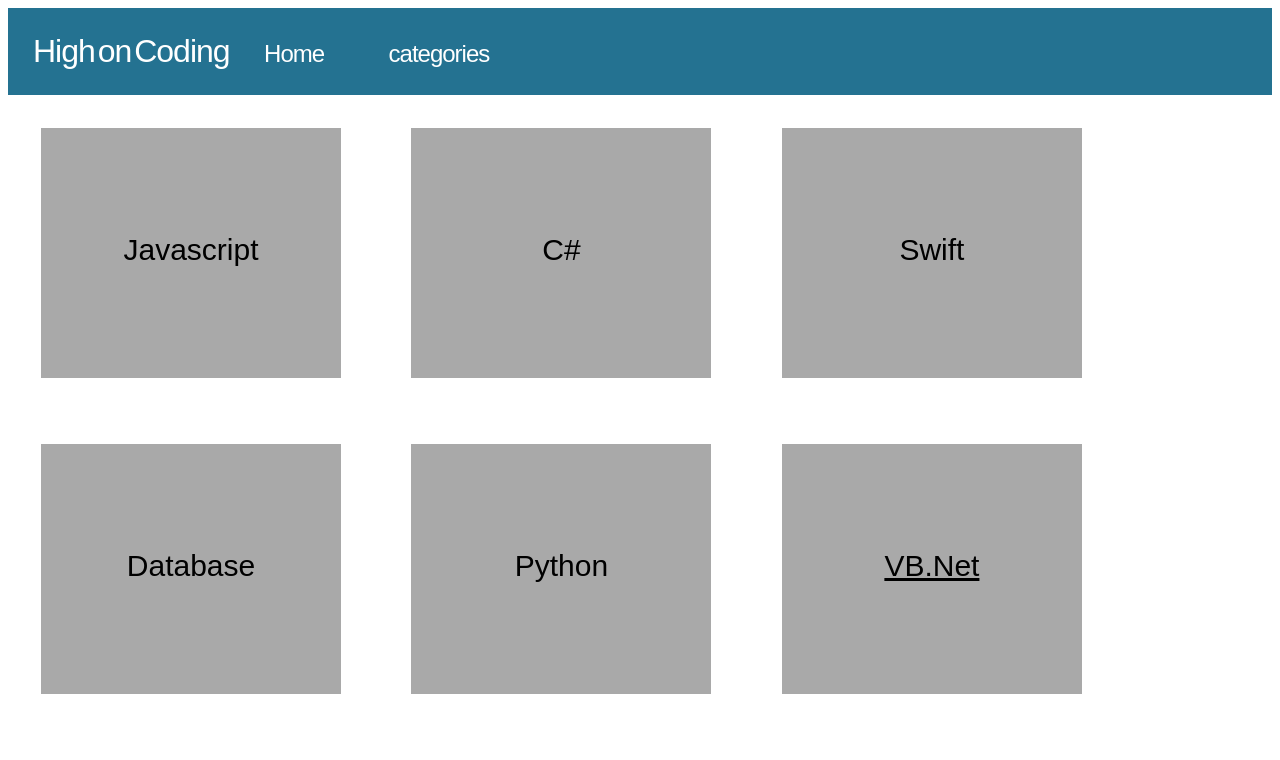
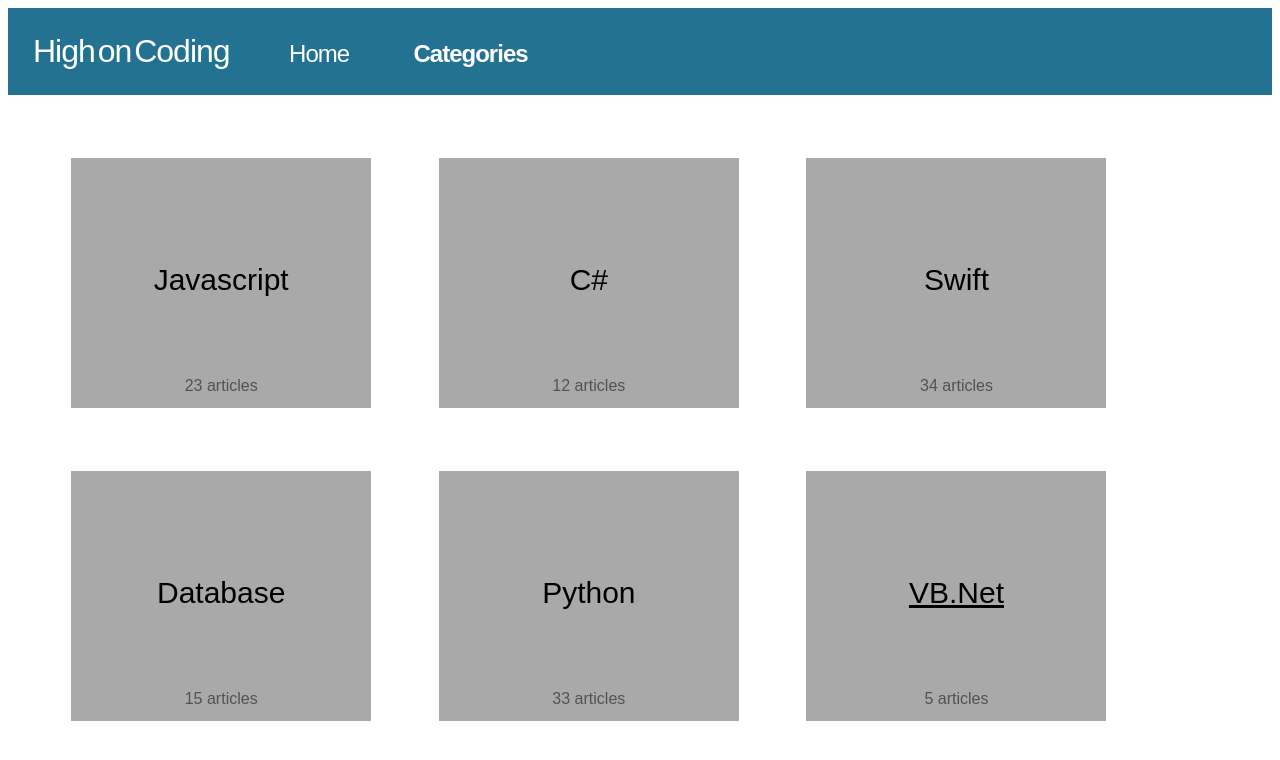
Before and after one commit to mwstarbuck/DC-week-3, a plain HTML site: page high_on-coding/categories.html in a window 1280 px wide. Drawn offline with Linux system fonts and the light colour scheme.

Commit message:
high on coding final

```diff
--- a/high_on-coding/categories.html
+++ b/high_on-coding/categories.html
@@ -10,29 +10,37 @@
 <body>
     <div class="header">
         <h1>High on Coding</h1>
-        <h2><a href="index.html">Home</a></b></h2>
-        <h2>categories</h2>
+        <h2><a class="move-left" href="index.html">Home</a></b></h2>
+        <h2 id="cat">Categories</h2>
     </div>
     <div>
         <div class="language-box">
             <p class="lang-name">Javascript</p>
+            <p class="count">23 articles</p>
         </div>
         <div class="language-box">
             <p class="lang-name">C#</p>
+            <p class="count">12 articles</p>
+
         </div>
         <div class="language-box">
             <p class="lang-name">Swift</p>
+            <p class="count">34 articles</p>
+
         </div>
     </div>
     <div>
         <div class="language-box">
             <p class="lang-name">Database</p>
+            <p class="count">15 articles</p>
         </div>
         <div class="language-box">
             <p class="lang-name">Python</p>
+            <p class="count">33 articles</p>
         </div>
         <div class="language-box">
             <p class="lang-name" id="vbnet">VB.Net</p>
+            <p class="count">5 articles</p>
         </div>
     </div>
 
--- a/high_on-coding/css/styles.css
+++ b/high_on-coding/css/styles.css
@@ -1,9 +1,9 @@
 body {
     font-family: sans-serif;
 }
-.header h1,h2,a {
+.header h1, h2, a {
     text-decoration-line: none;
-    font-weight: 500;
+    font-weight: 200;
     display: inline;
     padding-right: 30px;
     padding-top: 20px;
@@ -11,9 +11,15 @@ body {
     word-spacing: -5px;
     color: white;
 }
+.move-left {
+    padding-left: 25px;
+}
 .header {
     background-color: rgb(36, 114, 145);
     padding: 25px;
+}
+#home, #cat {
+    font-weight: 600;
 }
 .big {
     margin: 2%;
@@ -53,7 +59,8 @@ h4 {
     text-align: center;
     position: relative;
     display: inline-block;
-    margin: 33px;
+    margin-top: 5%;
+    margin-left: 5%;
     background-color: darkgrey;
     width: 300px;
     height: 250px;
@@ -62,11 +69,15 @@ h4 {
 .lang-name {
     margin-top: 35%;
     font-size: 30px;
-    font-weight: 500;
+    font-weight: 200;
 }
 #vbnet {
     text-decoration-line: underline;
 }
 .lang-name > p {
-    font-weight: 200;
+    font-weight: 100;
 }
+.count {
+    color: rgb(82, 82, 82);
+    margin-top: 80px;
+}
```
Also changed, not shown: high_on-coding/index.html (+1 -1 lines).
